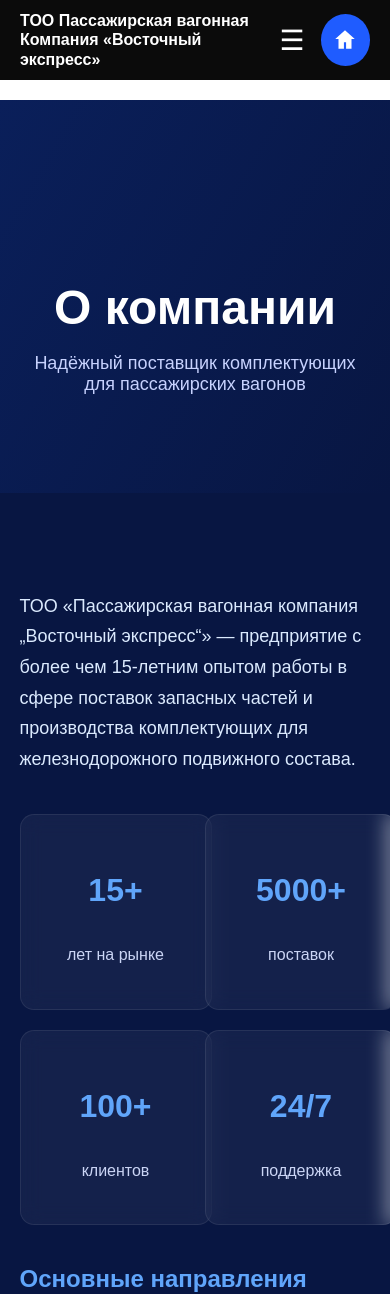
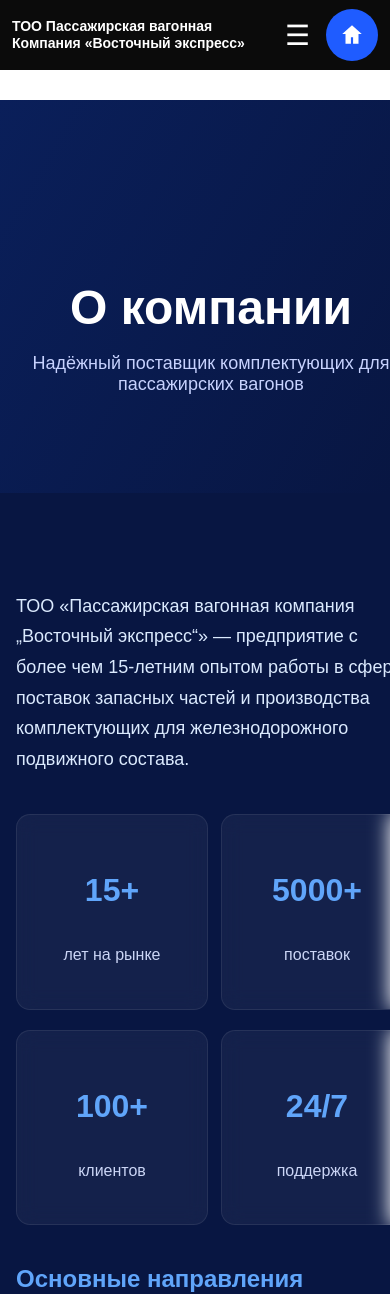
Before and after one commit to sungaterlanuly22-sketch/orientexpress, a Flask app: page /about in a window 390 px wide; the page is wider, and only the part inside the window is pictured. Shown: the top 1294 px of that part. Run offline with Flask 3, Linux system fonts and the light colour scheme.

Commit message:
mobile css fix

```diff
--- a/static/style.css
+++ b/static/style.css
@@ -934,3 +934,116 @@
   justify-content:space-between; /* текст сверху, кнопка снизу */
   height:100%;
 }
+/* ================= MOBILE VERSION ================= */
+@media (max-width:768px){
+
+  /* контейнер */
+  .container{
+    width:100%;
+    padding:0 16px;
+  }
+
+  /* HEADER */
+  .topbar{
+    height:70px;
+    padding:0 12px;
+  }
+
+  .brand{
+    font-size:14px;
+  }
+
+  .topbar-nav{
+    display:none;
+  }
+
+  .burger{
+    display:block;
+    margin-left:auto;
+  }
+
+  /* HERO */
+  .hero{
+    padding:100px 16px 60px;
+    text-align:center;
+  }
+
+  .hero h1{
+    font-size:28px;
+  }
+
+  .hero p{
+    font-size:15px;
+  }
+
+  /* КАТАЛОГ */
+  .catalog-grid{
+    grid-template-columns:1fr;
+    gap:20px;
+  }
+
+  .card{
+    grid-template-columns:1fr;
+    min-height:auto;
+  }
+
+  .card-img{
+    height:220px;
+  }
+
+  .card-img img{
+    width:100%;
+    height:100%;
+    object-fit:cover;
+  }
+
+  .card-content{
+    padding:18px;
+  }
+
+  .card-content h3{
+    font-size:18px;
+  }
+
+  .card-content p{
+    font-size:14px;
+  }
+
+  .btn{
+    width:100%;
+    text-align:center;
+    padding:12px;
+  }
+
+  /* ABOUT */
+  .about-content{
+    flex-direction:column;
+    gap:20px;
+  }
+
+  /* SERVICES */
+  .services-grid{
+    grid-template-columns:1fr;
+  }
+
+  /* CONTACT */
+  .contact-wrapper{
+    grid-template-columns:1fr;
+  }
+
+  form{
+    width:100%;
+  }
+
+  input, textarea{
+    width:100%;
+    font-size:14px;
+  }
+
+  /* FOOTER */
+  .footer{
+    text-align:center;
+    padding:30px 16px;
+  }
+
+}
```
